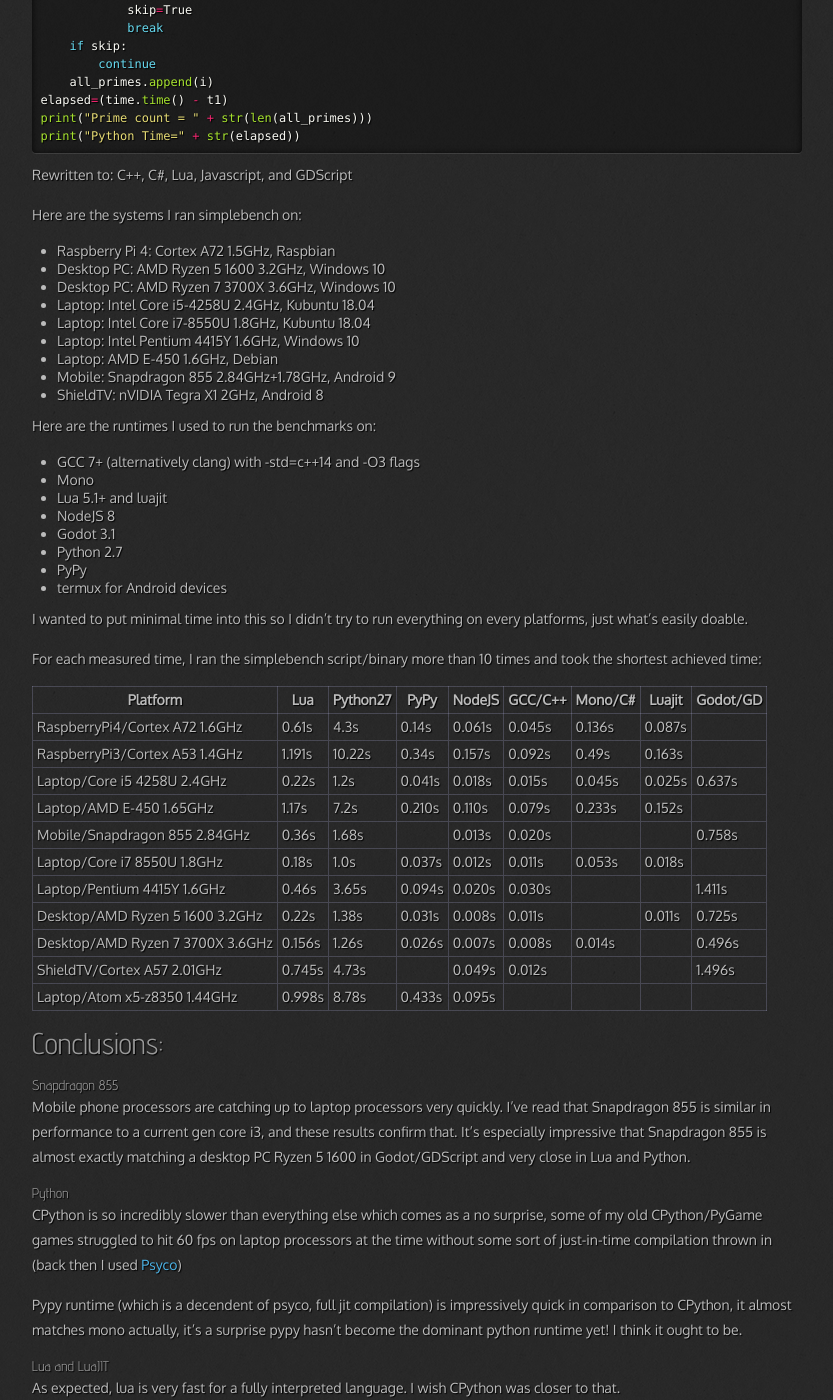
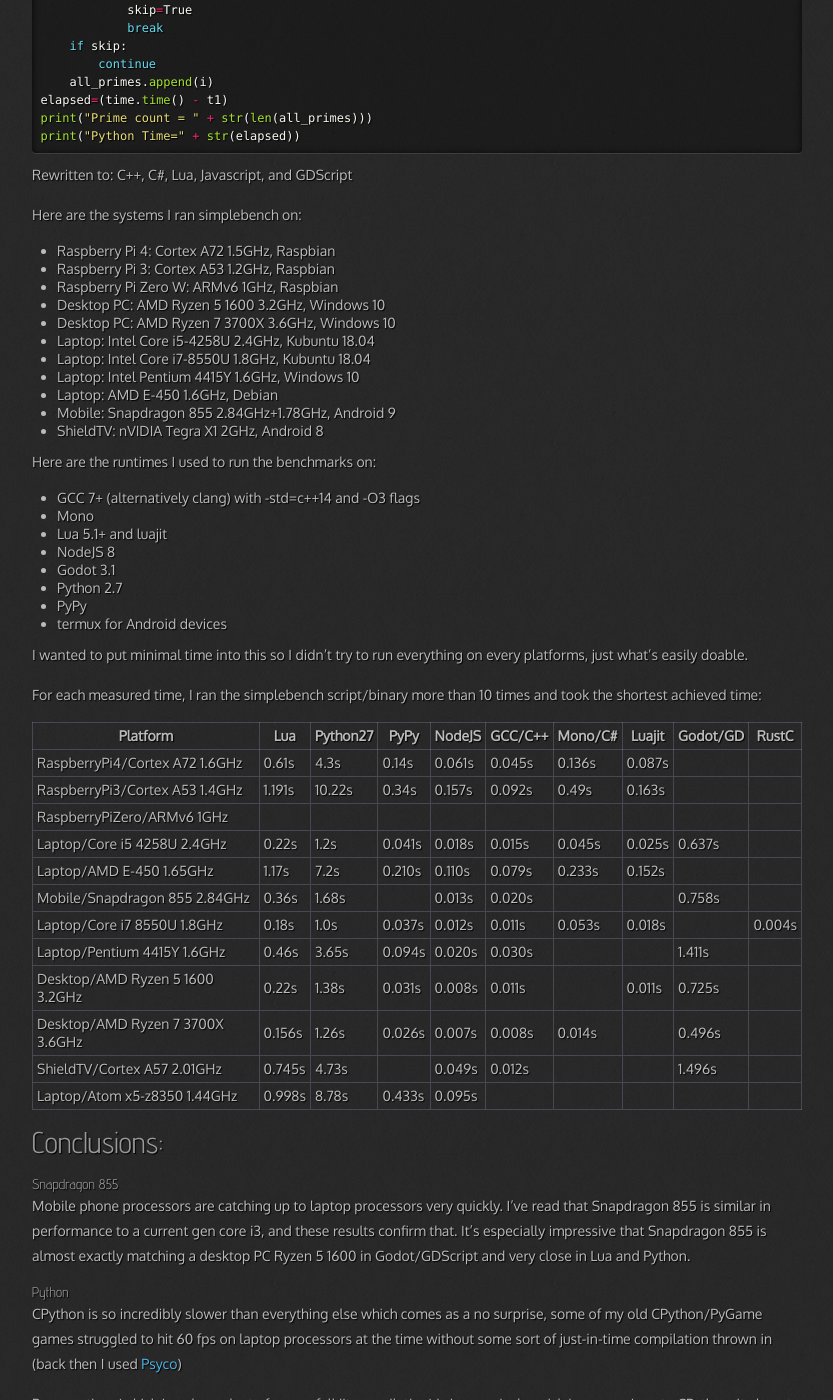
Before and after one commit to Salwan/salwan.github.io, a Jekyll site: the page built from _posts/2019-10-03-simplebench.md, in a window 1280 px wide and 1400 px high, scrolled down 610 px. Shown: the whole window, without its empty margins (23-856 px from the left). Built offline with Jekyll 4.4.1, drawn with Linux system fonts in a browser that asks for light colours; nearby versions of some CDN libraries; comment, search, counter and statistics services are not loaded.

Commit message:
simplebench: new column (rustc), new platform (rpiz)

```diff
--- a/_posts/2019-10-03-simplebench.md
+++ b/_posts/2019-10-03-simplebench.md
@@ -45,6 +45,8 @@
 Here are the systems I ran simplebench on:
 
 * Raspberry Pi 4: Cortex A72 1.5GHz, Raspbian
+* Raspberry Pi 3: Cortex A53 1.2GHz, Raspbian
+* Raspberry Pi Zero W: ARMv6 1GHz, Raspbian
 * Desktop PC: AMD Ryzen 5 1600 3.2GHz, Windows 10
 * Desktop PC: AMD Ryzen 7 3700X 3.6GHz, Windows 10
 * Laptop: Intel Core i5-4258U 2.4GHz, Kubuntu 18.04
@@ -69,21 +71,22 @@
 
 For each measured time, I ran the simplebench script/binary more than 10 times and took the shortest achieved time:
 
-|--------------------------------+--------+--------+---------+-------+--------+-------+------+--------|
-| Platform                       |Lua     |Python27|PyPy     |NodeJS |GCC/C++ |Mono/C#|Luajit|Godot/GD|
-|--------------------------------|--------|--------|---------|-------|--------|-------|------|--------|
-|RaspberryPi4/Cortex A72 1.6GHz  |0.61s   |4.3s    |0.14s    |0.061s |0.045s  |0.136s |0.087s|        |
-|RaspberryPi3/Cortex A53 1.4GHz  |1.191s  |10.22s  |0.34s    |0.157s |0.092s  |0.49s  |0.163s|        |
-|Laptop/Core i5 4258U 2.4GHz     |0.22s   |1.2s    |0.041s   |0.018s |0.015s  |0.045s |0.025s|0.637s  |
-|Laptop/AMD E-450 1.65GHz        |1.17s   |7.2s    |0.210s   |0.110s |0.079s  |0.233s |0.152s|        |
-|Mobile/Snapdragon 855 2.84GHz   |0.36s   |1.68s   |         |0.013s |0.020s  |       |      |0.758s  |
-|Laptop/Core i7 8550U 1.8GHz     |0.18s   |1.0s    |0.037s   |0.012s |0.011s  |0.053s |0.018s|        |
-|Laptop/Pentium 4415Y 1.6GHz     |0.46s   |3.65s   |0.094s   |0.020s |0.030s  |       |      |1.411s  |
-|Desktop/AMD Ryzen 5 1600 3.2GHz |0.22s   |1.38s   |0.031s   |0.008s |0.011s  |       |0.011s|0.725s  |
-|Desktop/AMD Ryzen 7 3700X 3.6GHz|0.156s  |1.26s   |0.026s   |0.007s |0.008s  |0.014s |      |0.496s  |
-|ShieldTV/Cortex A57 2.01GHz     |0.745s  |4.73s   |         |0.049s |0.012s  |       |      |1.496s  |
-|Laptop/Atom x5-z8350 1.44GHz    |0.998s  |8.78s   |0.433s   |0.095s |        |       |      |        |
-|-----------------------------------------------------------------------------------------------------|
+|--------------------------------+--------+--------+---------+-------+--------+-------+------+--------+--------|
+| Platform                       |Lua     |Python27|PyPy     |NodeJS |GCC/C++ |Mono/C#|Luajit|Godot/GD|RustC   |
+|--------------------------------|--------|--------|---------|-------|--------|-------|------|--------|--------|
+|RaspberryPi4/Cortex A72 1.6GHz  |0.61s   |4.3s    |0.14s    |0.061s |0.045s  |0.136s |0.087s|        |        |
+|RaspberryPi3/Cortex A53 1.4GHz  |1.191s  |10.22s  |0.34s    |0.157s |0.092s  |0.49s  |0.163s|        |        |
+|RaspberryPiZero/ARMv6 1GHz      |        |        |         |       |        |       |      |        |        |
+|Laptop/Core i5 4258U 2.4GHz     |0.22s   |1.2s    |0.041s   |0.018s |0.015s  |0.045s |0.025s|0.637s  |        |
+|Laptop/AMD E-450 1.65GHz        |1.17s   |7.2s    |0.210s   |0.110s |0.079s  |0.233s |0.152s|        |        |
+|Mobile/Snapdragon 855 2.84GHz   |0.36s   |1.68s   |         |0.013s |0.020s  |       |      |0.758s  |        |
+|Laptop/Core i7 8550U 1.8GHz     |0.18s   |1.0s    |0.037s   |0.012s |0.011s  |0.053s |0.018s|        |0.004s  |
+|Laptop/Pentium 4415Y 1.6GHz     |0.46s   |3.65s   |0.094s   |0.020s |0.030s  |       |      |1.411s  |        |
+|Desktop/AMD Ryzen 5 1600 3.2GHz |0.22s   |1.38s   |0.031s   |0.008s |0.011s  |       |0.011s|0.725s  |        |
+|Desktop/AMD Ryzen 7 3700X 3.6GHz|0.156s  |1.26s   |0.026s   |0.007s |0.008s  |0.014s |      |0.496s  |        |
+|ShieldTV/Cortex A57 2.01GHz     |0.745s  |4.73s   |         |0.049s |0.012s  |       |      |1.496s  |        |
+|Laptop/Atom x5-z8350 1.44GHz    |0.998s  |8.78s   |0.433s   |0.095s |        |       |      |        |        |
+|--------------------------------------------------------------------------------------------------------------|
 
 ## Conclusions:
 
```
